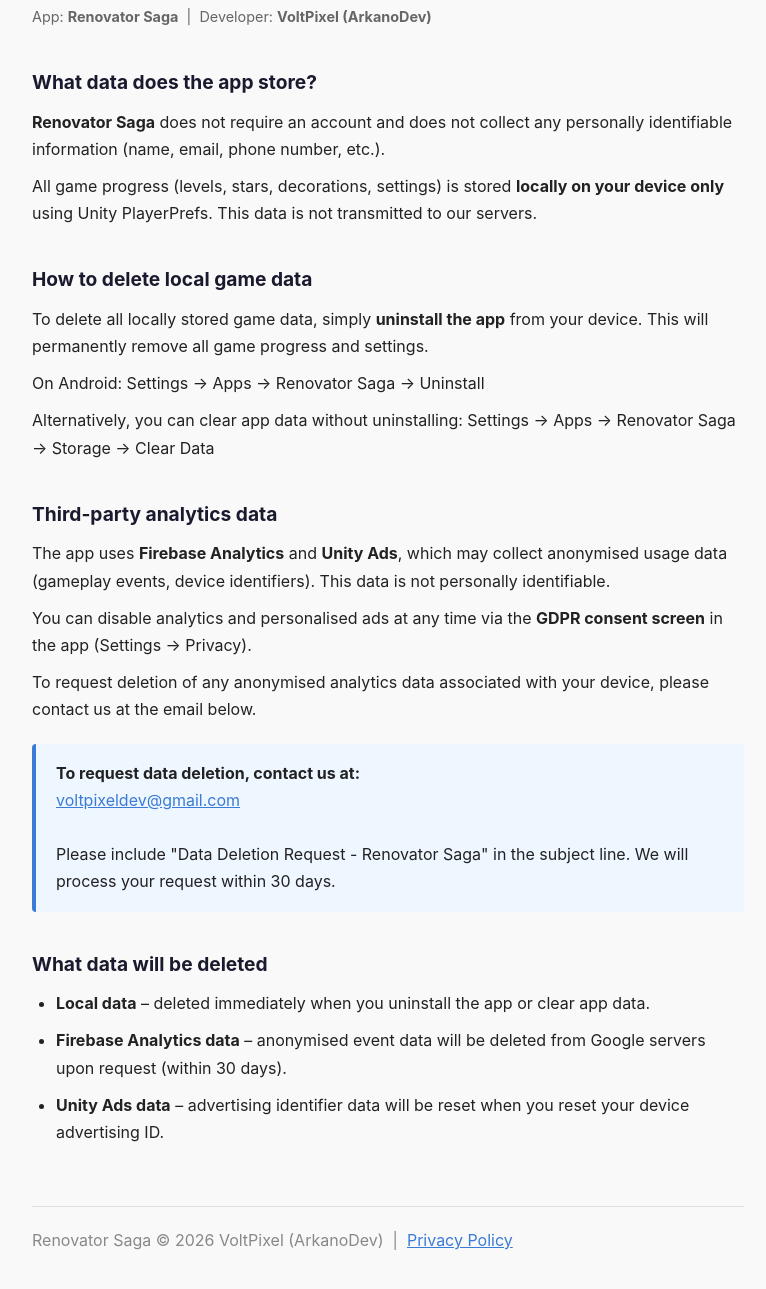
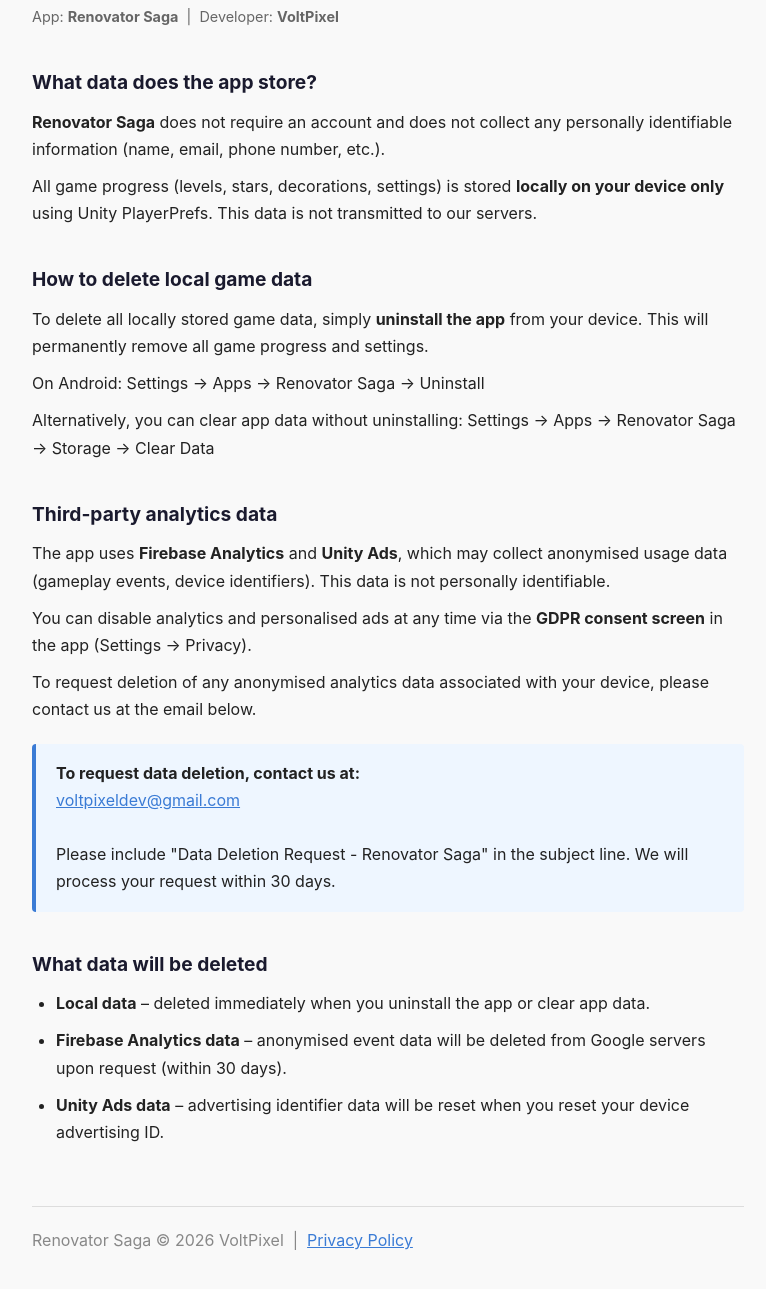
Before and after one commit to VoltPixel/RenovatorSaga, a plain HTML site: page docs/data-deletion.html in a window 1280 px wide. Shown: the part 105-1394 px from the top of the page, without its empty margins (252-1018 px from the left). Drawn offline with Linux system fonts and the light colour scheme.

Commit message:
Update data-deletion.html

```diff
--- a/docs/data-deletion.html
+++ b/docs/data-deletion.html
@@ -31,7 +31,7 @@
 <div class="container">
 
   <h1>Data Deletion Request</h1>
-  <p class="meta">App: <strong>Renovator Saga</strong> &nbsp;|&nbsp; Developer: <strong>VoltPixel (ArkanoDev)</strong></p>
+  <p class="meta">App: <strong>Renovator Saga</strong> &nbsp;|&nbsp; Developer: <strong>VoltPixel</strong></p>
 
   <h2>What data does the app store?</h2>
   <p><strong>Renovator Saga</strong> does not require an account and does not collect any personally identifiable information (name, email, phone number, etc.).</p>
@@ -61,7 +61,7 @@
   </ul>
 
   <footer>
-    <p>Renovator Saga &copy; 2026 VoltPixel (ArkanoDev) &nbsp;|&nbsp; <a href="privacy-policy.html">Privacy Policy</a></p>
+    <p>Renovator Saga &copy; 2026 VoltPixel  &nbsp;|&nbsp; <a href="privacy-policy.html">Privacy Policy</a></p>
   </footer>
 
 </div>
```
